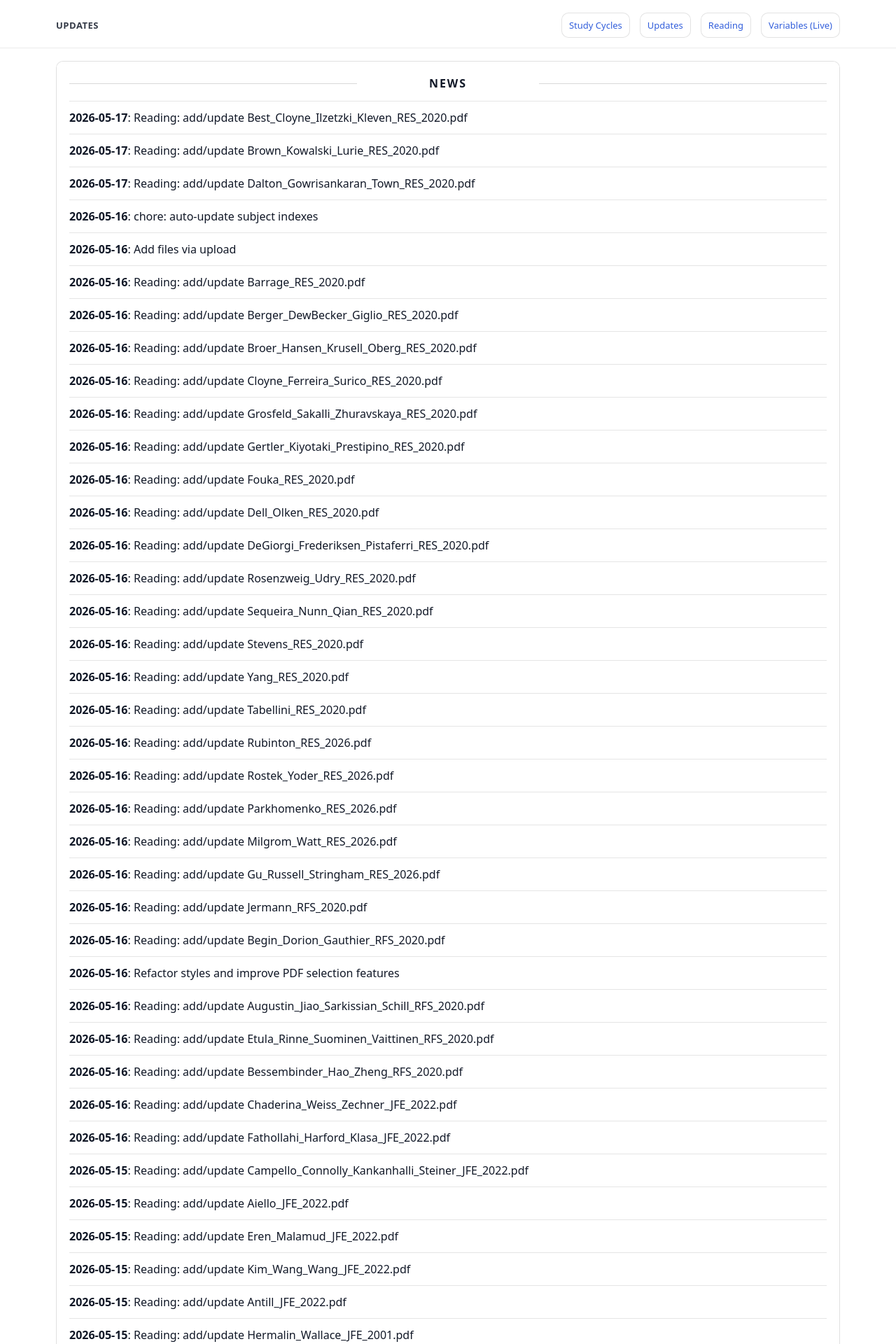
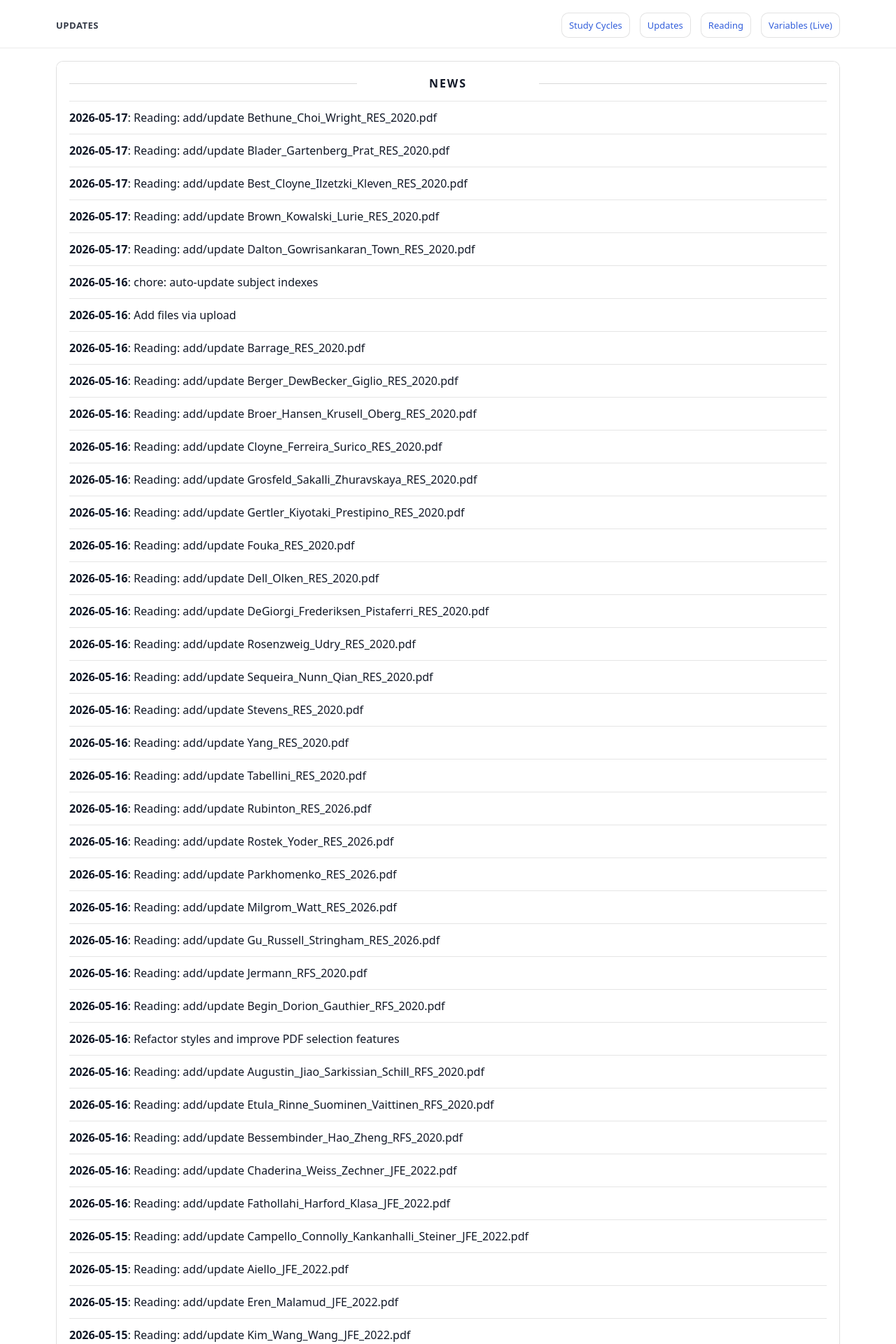
Before and after one commit to yaxinzn/study-archive, a Jekyll site: the page built from updates/index.md, in a window 1280 px wide. Shown: the top 1920 px of the page at 70% size. Built offline with Jekyll 4.4.1, drawn with Linux system fonts in a browser that asks for light colours; some of the changed text lies outside the part shown.

Commit message:
chore: update NEWS feed

```diff
--- a/_data/news.yml
+++ b/_data/news.yml
@@ -1,4 +1,10 @@
 # Auto-generated update history (sorted newest -> oldest). Do not edit manually.
+- ts: "1778967205"
+  date: "2026-05-17"
+  title: "Reading: add/update Bethune_Choi_Wright_RES_2020.pdf"
+- ts: "1778967184"
+  date: "2026-05-17"
+  title: "Reading: add/update Blader_Gartenberg_Prat_RES_2020.pdf"
 - ts: "1778967073"
   date: "2026-05-17"
   title: "Reading: add/update Best_Cloyne_Ilzetzki_Kleven_RES_2020.pdf"
```
